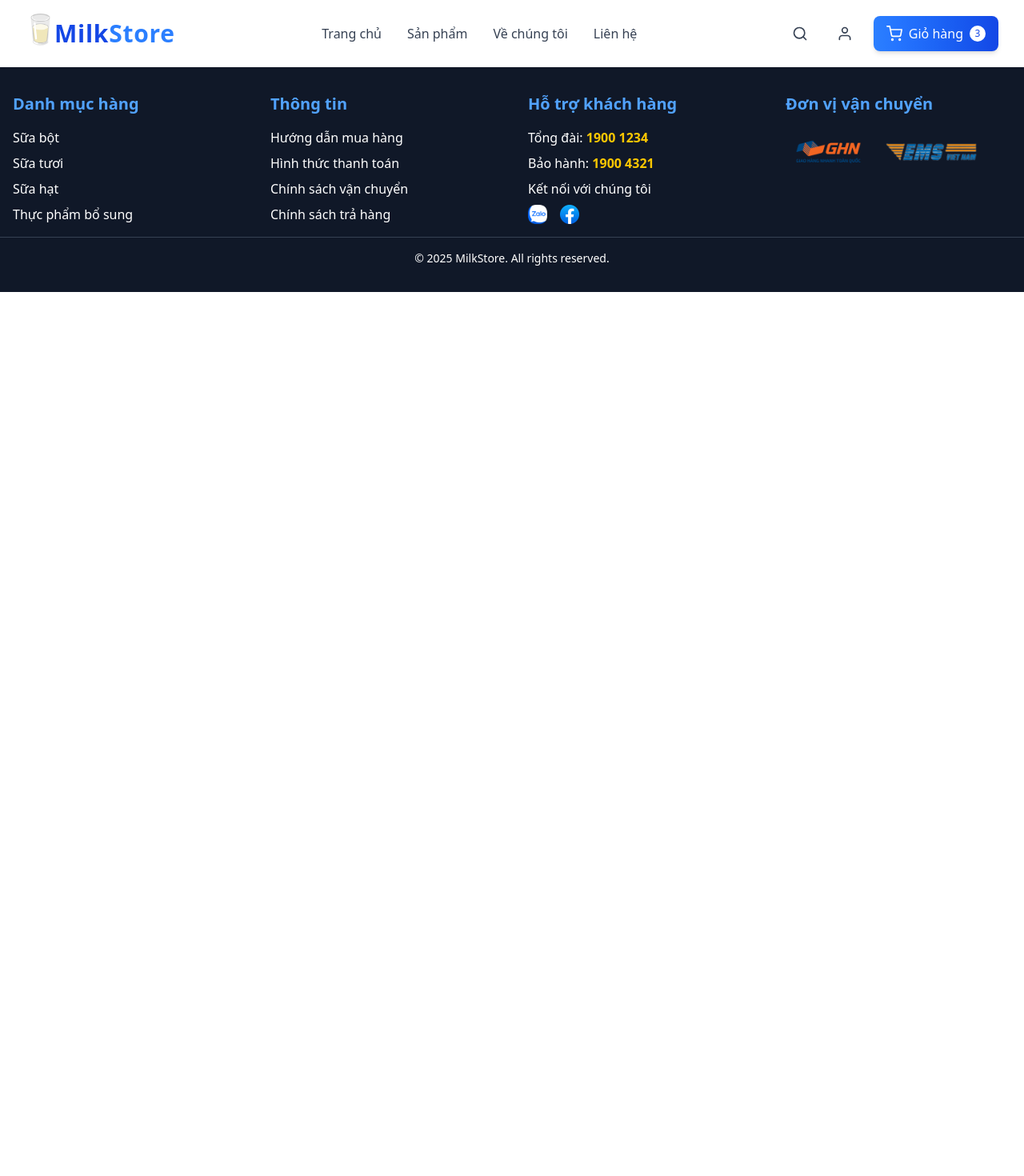
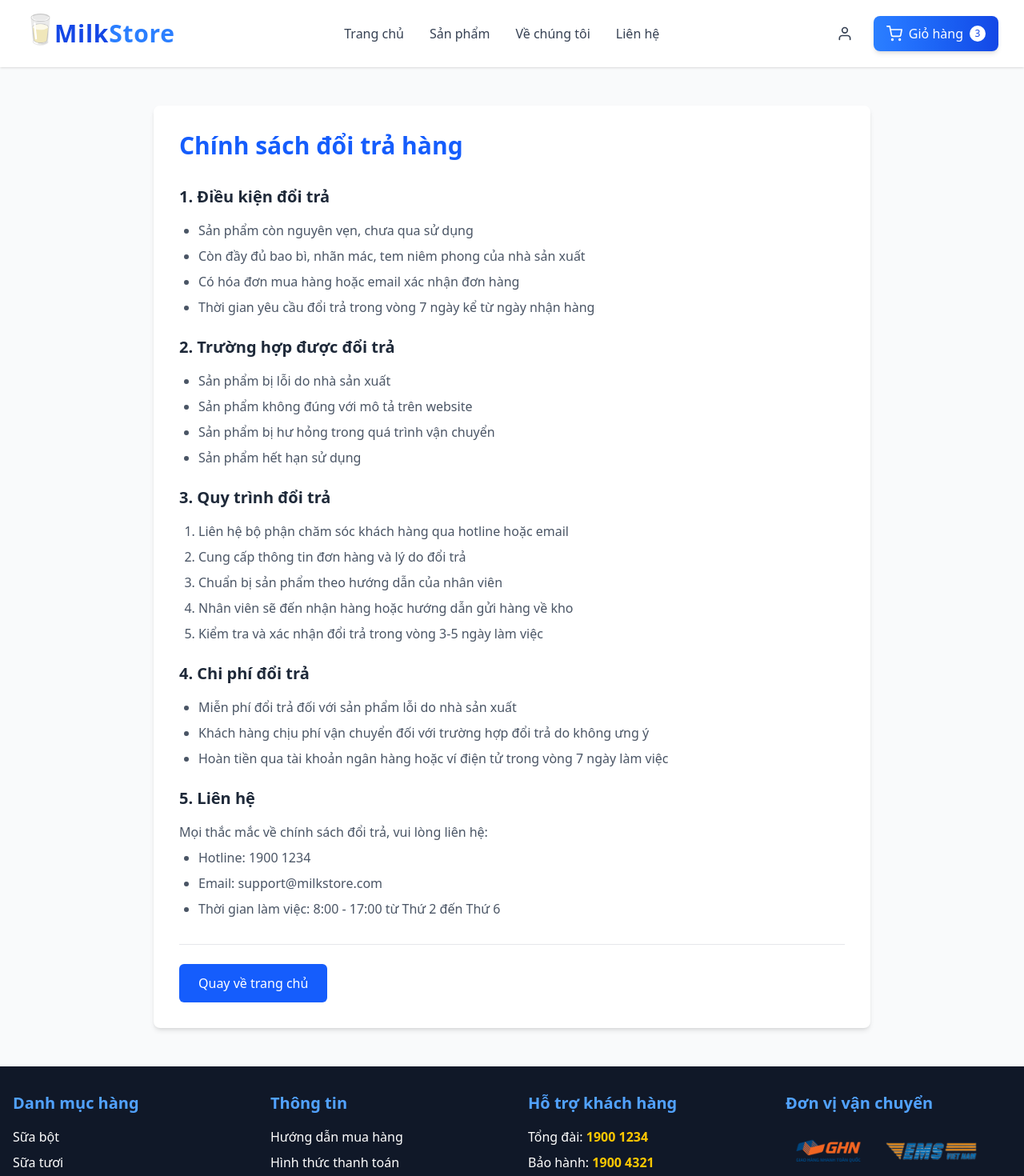
Before and after one commit to nguyenqkhai/milk-store, a React (Vite) app: page /return-policy in a window 1280 px wide. Shown: the top 1470 px of the page at 80% size. Before the commit the page ends 800 px from the top, so only its background shows below. Built offline with nearby package versions, Linux system fonts and the light colour scheme.

Commit message:
fix slug

```diff
--- a/src/App.jsx
+++ b/src/App.jsx
@@ -17,10 +17,11 @@ import Checkout from './pages/Order/Checkout'
 import Cart from './pages/Cart/Cart'
 import PurchaseGuide from './pages/Guide/PurchaseGuide'
 import NotFound from './pages/NotFound/NotFound'
+import ReturnPolicy from './pages/Policy/ReturnPolicy'
 
 const Layout = ({ children }) => {
   const location = useLocation()
-  const hideHeaderRoutes = ['/login', '/register', '/forgot-password']
+  const hideHeaderRoutes = ['/login', '/register', '/forgot-password', '/not-found']
 
   return (
     <>
@@ -43,12 +44,13 @@ const App = () => {
             <Route path='/about' element={<About />} />
             <Route path='/product' element={<Products />} />
             <Route path='/contact' element={<Contact />} />
-            <Route path='/product/:id' element={<ProductDetail />} />
+            <Route path='/:category/:productName' element={<ProductDetail />} />
             <Route path='/checkout' element={<Checkout/>}/>
             <Route path='/cart' element={<Cart />} />
             <Route path='/payment' element={<Payment/>}/>
             <Route path='/purchase-guide' element={<PurchaseGuide />} />
-            <Route path='/not-found' element={<NotFound/>}/>
+            <Route path='/return-policy' element={<ReturnPolicy />} />
+            <Route path='*' element={<NotFound/>}/>
           </Routes>
         </Layout>
       </Router>
--- a/src/components/header/Header.jsx
+++ b/src/components/header/Header.jsx
@@ -1,13 +1,11 @@
 import React, { useState, useEffect } from 'react'
 import { Link, useLocation } from 'react-router-dom'
 import { headerClass } from './data'
-import { FiShoppingCart, FiSearch, FiUser } from 'react-icons/fi'
-import SearchBox from '../Products/Search'
+import { FiShoppingCart, FiUser } from 'react-icons/fi'
 
 const Header = () => {
   const [isScrolled, setIsScrolled] = useState(false)
   const location = useLocation()
-  const [showSearch, setShowSearch] = useState(false)
 
   useEffect(() => {
     const handleScroll = () => {
@@ -17,33 +15,7 @@ const Header = () => {
     return () => window.removeEventListener('scroll', handleScroll)
   }, [])
 
-  useEffect(() => {
-    // Close search when location changes (user navigates to another page)
-    setShowSearch(false)
-  }, [location.pathname])
-
   const isActive = path => location.pathname === path
-
-  // Handle click outside to close search
-  useEffect(() => {
-    const handleClickOutside = event => {
-      const searchContainer = document.getElementById('search-container')
-      const searchButton = document.getElementById('search-button')
-
-      if (
-        showSearch &&
-        searchContainer &&
-        !searchContainer.contains(event.target) &&
-        searchButton &&
-        !searchButton.contains(event.target)
-      ) {
-        setShowSearch(false)
-      }
-    }
-
-    document.addEventListener('mousedown', handleClickOutside)
-    return () => document.removeEventListener('mousedown', handleClickOutside)
-  }, [showSearch])
 
   return (
     <>
@@ -91,13 +63,6 @@ const Header = () => {
 
           {/* buttons */}
           <div className='flex items-center space-x-4'>
-            <button
-              id='search-button'
-              onClick={() => setShowSearch(!showSearch)}
-              className='flex h-10 w-10 cursor-pointer items-center justify-center rounded-full text-gray-700 transition-all hover:bg-gray-100'
-            >
-              <FiSearch className='h-5 w-5' />
-            </button>
             <button className='flex h-10 w-10 cursor-pointer items-center justify-center rounded-full text-gray-700 transition-all hover:bg-gray-100'>
               <Link to='/login'>
                 <FiUser className='h-5 w-5' />
@@ -115,33 +80,6 @@ const Header = () => {
           </div>
         </div>
       </header>
-
-      {/* Search dropdown that appears below the header */}
-      {showSearch && (
-        <div
-          id='search-container'
-          className='absolute right-0 left-0 z-10 mx-auto w-full max-w-3xl transform px-4 transition-all duration-300 ease-in-out'
-          style={{
-            top: isScrolled ? '4.5rem' : '5.5rem', // Adjust top based on header height
-            boxShadow:
-              '0 4px 6px -1px rgba(0, 0, 0, 0.1), 0 2px 4px -1px rgba(0, 0, 0, 0.06)',
-          }}
-        >
-          <div className='rounded-lg bg-white p-4'>
-            <SearchBox
-              label='Tìm kiếm sản phẩm'
-              placeholder='Nhập tên sản phẩm...'
-              onSearchChange={text => console.log(text)}
-              error={''}
-              required={false}
-              disabled={false}
-            />
-          </div>
-        </div>
-      )}
-
-      {/* Add a spacer div when search is showing to prevent content overlap */}
-      {showSearch && <div className='h-20'></div>}
     </>
   )
 }
--- /dev/null
+++ b/src/pages/Policy/ReturnPolicy.jsx
@@ -0,0 +1,79 @@
+import React from 'react'
+import { Link } from 'react-router-dom'
+
+const ReturnPolicy = () => {
+  return (
+    <div className="min-h-screen bg-gray-50 py-12">
+      <div className="container mx-auto px-4">
+        <div className="max-w-4xl mx-auto bg-white rounded-lg shadow-md p-8">
+          <h1 className="text-3xl font-bold text-blue-600 mb-8">Chính sách đổi trả hàng</h1>
+
+          <div className="space-y-6">
+            <section>
+              <h2 className="text-xl font-semibold text-gray-800 mb-4">1. Điều kiện đổi trả</h2>
+              <ul className="list-disc pl-6 space-y-2 text-gray-600">
+                <li>Sản phẩm còn nguyên vẹn, chưa qua sử dụng</li>
+                <li>Còn đầy đủ bao bì, nhãn mác, tem niêm phong của nhà sản xuất</li>
+                <li>Có hóa đơn mua hàng hoặc email xác nhận đơn hàng</li>
+                <li>Thời gian yêu cầu đổi trả trong vòng 7 ngày kể từ ngày nhận hàng</li>
+              </ul>
+            </section>
+
+            <section>
+              <h2 className="text-xl font-semibold text-gray-800 mb-4">2. Trường hợp được đổi trả</h2>
+              <ul className="list-disc pl-6 space-y-2 text-gray-600">
+                <li>Sản phẩm bị lỗi do nhà sản xuất</li>
+                <li>Sản phẩm không đúng với mô tả trên website</li>
+                <li>Sản phẩm bị hư hỏng trong quá trình vận chuyển</li>
+                <li>Sản phẩm hết hạn sử dụng</li>
+              </ul>
+            </section>
+
+            <section>
+              <h2 className="text-xl font-semibold text-gray-800 mb-4">3. Quy trình đổi trả</h2>
+              <ol className="list-decimal pl-6 space-y-2 text-gray-600">
+                <li>Liên hệ bộ phận chăm sóc khách hàng qua hotline hoặc email</li>
+                <li>Cung cấp thông tin đơn hàng và lý do đổi trả</li>
+                <li>Chuẩn bị sản phẩm theo hướng dẫn của nhân viên</li>
+                <li>Nhân viên sẽ đến nhận hàng hoặc hướng dẫn gửi hàng về kho</li>
+                <li>Kiểm tra và xác nhận đổi trả trong vòng 3-5 ngày làm việc</li>
+              </ol>
+            </section>
+
+            <section>
+              <h2 className="text-xl font-semibold text-gray-800 mb-4">4. Chi phí đổi trả</h2>
+              <ul className="list-disc pl-6 space-y-2 text-gray-600">
+                <li>Miễn phí đổi trả đối với sản phẩm lỗi do nhà sản xuất</li>
+                <li>Khách hàng chịu phí vận chuyển đối với trường hợp đổi trả do không ưng ý</li>
+                <li>Hoàn tiền qua tài khoản ngân hàng hoặc ví điện tử trong vòng 7 ngày làm việc</li>
+              </ul>
+            </section>
+
+            <section>
+              <h2 className="text-xl font-semibold text-gray-800 mb-4">5. Liên hệ</h2>
+              <p className="text-gray-600">
+                Mọi thắc mắc về chính sách đổi trả, vui lòng liên hệ:
+              </p>
+              <ul className="list-disc pl-6 space-y-2 text-gray-600 mt-2">
+                <li>Hotline: 1900 1234</li>
+                <li>Email: support@milkstore.com</li>
+                <li>Thời gian làm việc: 8:00 - 17:00 từ Thứ 2 đến Thứ 6</li>
+              </ul>
+            </section>
+          </div>
+
+          <div className="mt-8 pt-6 border-t border-gray-200">
+            <Link
+              to="/"
+              className="inline-block bg-blue-600 text-white px-6 py-3 rounded-md hover:bg-blue-700 transition-colors"
+            >
+              Quay về trang chủ
+            </Link>
+          </div>
+        </div>
+      </div>
+    </div>
+  )
+}
+
+export default ReturnPolicy
--- a/src/pages/ProductDetail/ProductDetail.jsx
+++ b/src/pages/ProductDetail/ProductDetail.jsx
@@ -1,10 +1,11 @@
 import React, { useEffect, useState } from 'react'
-import { useParams, useLocation } from 'react-router-dom'
+import { useParams, useLocation, Link, useNavigate } from 'react-router-dom'
 import ProductImages from './Components/ProductImages'
 import ProductInfo from './Components/ProductInfo'
 import RelatedProducts from './Components/RelatedProducts'
 import LoadingState from '../Products/Components/LoadingState'
 import ErrorState from '../Products/Components/ErrorState'
+import { toSlug } from '../../utils/stringUtils'
 
 const mockProducts = [
   {
@@ -210,95 +211,79 @@ const mockProducts = [
 ];
 
 const ProductDetail = () => {
-  const { id } = useParams()
-  const location = useLocation()
+  const { category, productName } = useParams()
+  const navigate = useNavigate()
+  const [product, setProduct] = useState(null)
   const [loading, setLoading] = useState(true)
   const [error, setError] = useState(null)
-  const [product, setProduct] = useState(null)
-  const [relatedProducts, setRelatedProducts] = useState([])
 
   useEffect(() => {
-    // Scroll to top when component mounts
-    window.scrollTo({ top: 0, behavior: 'smooth' })
+    // Check if this is an old URL format (using ID)
+    const id = parseInt(productName)
+    if (!isNaN(id)) {
+      const productById = mockProducts.find(p => p.id === id)
+      if (productById) {
+        // Redirect to new URL format immediately
+        navigate(`/${toSlug(productById.category)}/${toSlug(productById.title)}`, { replace: true })
+        return
+      }
+    }
 
-    // Simulate loading time
+    const fetchProduct = () => {
+      try {
+        // Simulate API call
         setTimeout(() => {
-      if (location.state?.product) {
-        // If coming from Products page
-        setProduct(location.state.product)
-        const related = (location.state.allProducts || mockProducts)
-          .filter(p => p.category === location.state.product.category && p.id !== location.state.product.id)
-          .slice(0, 4)
-        setRelatedProducts(related)
-      } else {
-        // If accessing directly via URL
-        const foundProduct = mockProducts.find(p => p.id === parseInt(id))
+          const foundProduct = mockProducts.find(
+            p => toSlug(p.category) === category && toSlug(p.title) === productName
+          )
+
           if (foundProduct) {
             setProduct(foundProduct)
-          const related = mockProducts
-            .filter(p => p.category === foundProduct.category && p.id !== foundProduct.id)
-            .slice(0, 4)
-          setRelatedProducts(related)
           } else {
             setError('Không tìm thấy sản phẩm')
           }
+          setLoading(false)
+        }, 1000)
+      } catch (err) {
+        setError('Có lỗi xảy ra khi tải sản phẩm')
+        setLoading(false)
       }
-      setLoading(false)
-    }, 500) // Add 500ms delay to simulate network request
-  }, [id, location.state])
+    }
+
+    fetchProduct()
+  }, [category, productName, navigate])
 
   if (loading) return <LoadingState />
-  if (error) return <ErrorState error={error} onRetry={() => window.location.href = '/products'} />
+  if (error) return <ErrorState message={error} />
   if (!product) return <ProductNotFound />
 
   return (
-    <div className='container mx-auto mt-20 px-4 py-8'>
-      <div className='mb-12 grid grid-cols-1 gap-8 md:grid-cols-2'>
+    <div className="container mx-auto px-4 py-8">
+      <div className="grid grid-cols-1 md:grid-cols-2 gap-8">
         <ProductImages product={product} />
         <ProductInfo product={product} />
       </div>
-
-      <div className='mb-12'>
-        <h2 className='mb-4 text-2xl font-semibold'>Thông tin chi tiết</h2>
-        <div className='prose max-w-none rounded-lg bg-white p-6 shadow-sm'>
-          <p>{product.description}</p>
-        </div>
-      </div>
-
-      {relatedProducts.length > 0 && (
-        <RelatedProducts products={relatedProducts} />
-      )}
+      <RelatedProducts
+        currentProductId={product.id}
+        category={product.category}
+        products={mockProducts}
+      />
     </div>
   )
 }
 
 const ProductNotFound = () => (
-  <div className='flex min-h-[400px] flex-col items-center justify-center rounded-xl bg-gray-50 p-8'>
-    <svg
-      className='mb-4 h-16 w-16 text-gray-400'
-      fill='none'
-      viewBox='0 0 24 24'
-      stroke='currentColor'
+  <div className="min-h-screen flex items-center justify-center">
+    <div className="text-center">
+      <h1 className="text-4xl font-bold text-gray-800 mb-4">Không tìm thấy sản phẩm</h1>
+      <p className="text-gray-600 mb-6">Sản phẩm bạn đang tìm kiếm không tồn tại hoặc đã bị xóa.</p>
+      <Link
+        to="/product"
+        className="inline-block bg-blue-600 text-white px-6 py-3 rounded-md hover:bg-blue-700 transition-colors"
       >
-      <path
-        strokeLinecap='round'
-        strokeLinejoin='round'
-        strokeWidth={1.5}
-        d='M9.172 16.172a4 4 0 015.656 0M9 10h.01M15 10h.01M21 12a9 9 0 11-18 0 9 9 0 0118 0z'
-      />
-    </svg>
-    <p className='mb-1 text-xl font-medium text-gray-800'>
-      Không tìm thấy sản phẩm
-    </p>
-    <p className='mb-4 text-center text-gray-500'>
-      Sản phẩm này không tồn tại hoặc đã bị xóa
-    </p>
-    <a
-      href='/products'
-      className='rounded-lg bg-blue-600 px-5 py-2.5 text-sm font-medium text-white hover:bg-blue-700 focus:outline-none'
-    >
-      Xem tất cả sản phẩm
-    </a>
+        Quay về trang sản phẩm
+      </Link>
+    </div>
   </div>
 )
 
--- /dev/null
+++ b/src/utils/stringUtils.js
@@ -0,0 +1,23 @@
+export const toSlug = (str) => {
+  if (!str) return ''
+
+  // Convert to lowercase
+  str = str.toLowerCase()
+
+  // Replace Vietnamese characters
+  const from = 'àáạảãâầấậẩẫăằắặẳẵèéẹẻẽêềếệểễìíịỉĩòóọỏõôồốộổỗơờớợởỡùúụủũưừứựửữỳýỵỷỹđ'
+  const to = 'aaaaaaaaaaaaaaaaaeeeeeeeeeeeiiiiiooooooooooooooooouuuuuuuuuuuyyyyyd'
+
+  for (let i = 0; i < from.length; i++) {
+    str = str.replace(new RegExp(from[i], 'g'), to[i])
+  }
+
+  // Replace spaces with hyphens and remove special characters
+  str = str
+    .replace(/[^a-z0-9\s-]/g, '') // Remove special characters
+    .replace(/\s+/g, '-') // Replace spaces with hyphens
+    .replace(/-+/g, '-') // Replace multiple hyphens with single hyphen
+    .replace(/^-+|-+$/g, '') // Remove leading/trailing hyphens
+
+  return str
+}
```
Also changed, not shown: src/utils/slug.js (added, +23 -0 lines), src/utils/slug.ts (deleted, +0 -11 lines). Lines whose indentation alone changed are shown as unchanged.
